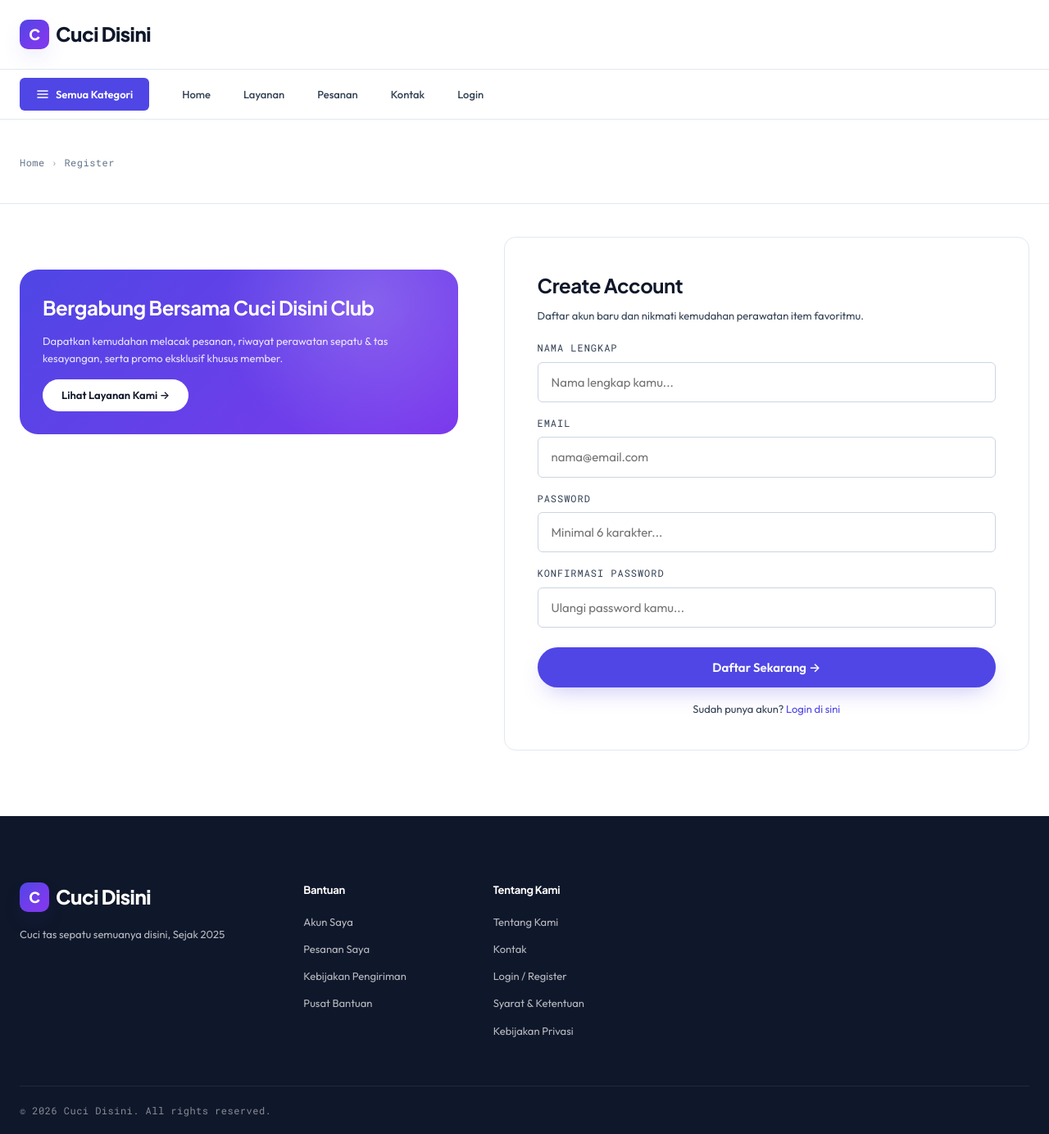
After one commit to saldeww/aplikasi-cuci-sepatu, a PHP site: page /register.php in a window 1280 px wide. The commit adds this page. Shown: the whole page at 82% size. Run offline with PHP 8.4, Linux system fonts and the light colour scheme.

Commit message:
benerin $formatRupiah + bikin register buat customer

```diff
--- a/functions/helper.php
+++ b/functions/helper.php
@@ -6,7 +6,7 @@ function e($value)
     return htmlspecialchars((string) $value, ENT_QUOTES, 'UTF-8');
 }
 
-function rupiah($angka)
+function formatRupiah($harga)
 {
-    return 'Rp ' . number_format((float) $angka, 0, ',', '.');
+    return 'Rp ' . number_format((float) $harga, 0, ',', '.');
 }
--- a/functions/keranjang_functions.php
+++ b/functions/keranjang_functions.php
@@ -131,7 +131,7 @@ function getCartItems($conn, $user_id)
 function getCartVariants($conn)
 {
     $result = $conn->query("
-        SELECT id, layanan_id, nama_varian, durasi_label, harga
+        SELECT id, layanan_id, nama_varian, harga
         FROM layanan_varian
         WHERE status = 'Aktif'
         ORDER BY urutan ASC, id ASC
--- a/index.php
+++ b/index.php
@@ -1,9 +1,10 @@
 <?php
 
 // 1. Panggil data dari file eksternal
-require_once 'data_layanan.php';
+require_once 'config/database.php';
 
-// 2. Opsional: Ambil 4 layanan pertama saja jika ingin menampilkan "Layanan Unggulan" di Home
+
+//2. Opsional: Ambil 4 layanan pertama saja jika ingin menampilkan "Layanan Unggulan" di Home
 $layanan_unggulan = array_slice($layanan_list, 0, 5);
 ?>
 
--- /dev/null
+++ b/register.php
@@ -0,0 +1,340 @@
+<?php
+session_start();
+require_once 'config/database.php';
+
+// Kalau sudah login, arahkan sesuai role
+if (isset($_SESSION['user_id'])) {
+    if (($_SESSION['role'] ?? '') === 'Admin') {
+        header('Location: admin/dashboard.php');
+    } else {
+        header('Location: index.php');
+    }
+    exit;
+}
+
+$error_message = '';
+$success_message = '';
+
+if ($_SERVER['REQUEST_METHOD'] === 'POST') {
+    $nama = trim($_POST['nama'] ?? '');
+    $email = trim($_POST['email'] ?? '');
+    $password = $_POST['password'] ?? '';
+    $confirm_password = $_POST['confirm_password'] ?? '';
+
+    // Validasi input kosong
+    if ($nama === '' || $email === '' || $password === '' || $confirm_password === '') {
+        $error_message = 'Semua kolom wajib diisi.';
+    } elseif (!filter_var($email, FILTER_VALIDATE_EMAIL)) {
+        $error_message = 'Format email tidak valid.';
+    } elseif (strlen($password) < 6) {
+        $error_message = 'Password minimal harus terdiri dari 6 karakter.';
+    } elseif ($password !== $confirm_password) {
+        $error_message = 'Konfirmasi password tidak cocok.';
+    } else {
+        // Cek apakah email sudah terdaftar
+        $stmt_check = $conn->prepare("SELECT id FROM users WHERE email = ? LIMIT 1");
+        $stmt_check->bind_param('s', $email);
+        $stmt_check->execute();
+        $stmt_check->store_result();
+
+        if ($stmt_check->num_rows > 0) {
+            $error_message = 'Email sudah terdaftar. Silakan gunakan email lain atau login.';
+        } else {
+            $stmt_check->close();
+
+            // Hash password dan simpan user baru dengan role default 'Customer'
+            $hashed_password = password_hash($password, PASSWORD_DEFAULT);
+            $role = 'Customer';
+
+            $stmt_insert = $conn->prepare("INSERT INTO users (nama, email, password, role) VALUES (?, ?, ?, ?)");
+            $stmt_insert->bind_param('ssss', $nama, $email, $hashed_password, $role);
+
+            if ($stmt_insert->execute()) {
+                $success_message = 'Registrasi berhasil! Silakan login dengan akun baru kamu.';
+            } else {
+                $error_message = 'Terjadi kesalahan pada sistem. Silakan coba lagi.';
+            }
+            $stmt_insert->close();
+        }
+    }
+}
+?>
+<!doctype html>
+<html lang="id">
+
+<head>
+    <meta charset="utf-8" />
+    <meta name="viewport" content="width=device-width, initial-scale=1" />
+    <title>Register | Cuci Disini</title>
+    <meta
+        name="description"
+        content="Daftar akun baru di Cuci Disini Club untuk menikmati layanan perawatan sepatu, tas, dan helm terbaik." />
+    <meta name="theme-color" content="#4F46E5" />
+    <link rel="preconnect" href="https://fonts.googleapis.com" />
+    <link rel="preconnect" href="https://fonts.gstatic.com" crossorigin />
+    <link
+        rel="stylesheet"
+        href="https://fonts.googleapis.com/css2?family=Plus+Jakarta+Sans:wght@500;600;700;800&family=Outfit:wght@400;500;600;700&family=Roboto+Mono:wght@400;500&display=swap" />
+    <link rel="stylesheet" href="assets/css/styles.css" />
+</head>
+
+<body>
+    <a class="skip-link" href="#main">Skip to content</a>
+    <header class="site-header">
+        <div class="container">
+            <a href="index.php" class="brand"><span class="brand-mark">C</span> Cuci Disini</a>
+            <button class="nav-toggle" aria-label="Open menu">≡</button>
+        </div>
+    </header>
+
+    <nav class="nav-bar" aria-label="Primary">
+        <div class="container">
+            <a href="layanan.php" class="all-cats"><svg
+                    width="16"
+                    height="16"
+                    viewBox="0 0 24 24"
+                    fill="none"
+                    stroke="currentColor"
+                    stroke-width="2.4"
+                    stroke-linecap="round">
+                    <line x1="3" y1="6" x2="21" y2="6" />
+                    <line x1="3" y1="12" x2="21" y2="12" />
+                    <line x1="3" y1="18" x2="21" y2="18" />
+                </svg>Semua Kategori</a>
+            <div class="main-nav">
+                <a href="index.php">Home</a>
+                <a href="layanan.php">Layanan</a>
+                <a href="pesanan.php">Pesanan</a>
+                <a href="kontak.php">Kontak</a>
+                <a href="login.php">Login</a>
+            </div>
+        </div>
+    </nav>
+
+    <div class="drawer" id="drawer" aria-hidden="true">
+        <div class="drawer-head">
+            <a href="index.php" class="brand"><span class="brand-mark">C</span> Cuci Disini</a><button class="drawer-close">Close ✕</button>
+        </div>
+        <a href="index.php">Home</a>
+        <a href="layanan.php">Layanan</a>
+        <a href="pesanan.php">Pesanan</a>
+        <a href="kontak.php">Kontak</a>
+    </div>
+
+    <main id="main">
+        <section class="page-head">
+            <div class="container">
+                <div class="crumbs">
+                    <a href="index.php">Home</a> <span class="sep">›</span>
+                    <span>Register</span>
+                </div>
+            </div>
+        </section>
+
+        <section>
+            <div class="container">
+                <div class="contact-grid">
+                    <div class="contact-info">
+                        <div
+                            style="
+                margin-top: var(--s7);
+                padding: var(--s6);
+                background: linear-gradient(
+                  135deg,
+                  var(--indigo),
+                  var(--card-purple)
+                );
+                color: var(--paper);
+                border-radius: var(--r-lg);
+                position: relative;
+                overflow: hidden;
+              ">
+                            <div
+                                style="
+                    position: absolute;
+                    inset: 0;
+                    background-image: radial-gradient(
+                      circle at 80% 20%,
+                      rgba(255, 255, 255, 0.18) 0,
+                      transparent 40%
+                    );
+                    pointer-events: none;
+                  "></div>
+                            <div style="position: relative">
+                                <h3
+                                    style="
+                      color: var(--paper);
+                      font-size: var(--text-xl);
+                      margin-bottom: var(--s3);
+                    ">
+                                    Bergabung Bersama Cuci Disini Club
+                                </h3>
+                                <p
+                                    style="
+                      color: rgba(255, 255, 255, 0.85);
+                      font-size: var(--text-sm);
+                      line-height: 1.6;
+                      margin-bottom: var(--s4);
+                    ">
+                                    Dapatkan kemudahan melacak pesanan, riwayat perawatan sepatu & tas kesayangan, serta promo eksklusif khusus member.
+                                </p>
+                                <a href="layanan.php" class="btn btn--paper">Lihat Layanan Kami →</a>
+                            </div>
+                        </div>
+                    </div>
+
+                    <form class="contact-form" action="register.php" method="POST">
+                        <h2 style="font-size: var(--text-xl); margin-bottom: var(--s2)">
+                            Create Account
+                        </h2>
+
+                        <p style="
+        color: var(--fg-soft);
+        font-size: var(--text-sm);
+        margin-bottom: var(--s5);
+    ">
+                            Daftar akun baru dan nikmati kemudahan perawatan item favoritmu.
+                        </p>
+
+                        <?php if (!empty($error_message)): ?>
+                            <div style="
+            padding: 12px;
+            background: #fee2e2;
+            color: #991b1b;
+            border-radius: 6px;
+            margin-bottom: 16px;
+            font-size: 14px;
+        ">
+                                <?= htmlspecialchars($error_message) ?>
+                            </div>
+                        <?php endif; ?>
+
+                        <?php if (!empty($success_message)): ?>
+                            <div style="
+            padding: 12px;
+            background: #d1fae5;
+            color: #065f46;
+            border-radius: 6px;
+            margin-bottom: 16px;
+            font-size: 14px;
+        ">
+                                <?= htmlspecialchars($success_message) ?>
+                                <div style="margin-top: 8px;">
+                                    <a href="login.php" style="color: #047857; font-weight: 600; text-decoration: underline;">Klik di sini untuk login →</a>
+                                </div>
+                            </div>
+                        <?php endif; ?>
+
+                        <div class="field">
+                            <label for="c-nama">Nama Lengkap</label>
+                            <input
+                                id="c-nama"
+                                name="nama"
+                                type="text"
+                                required
+                                autocomplete="name"
+                                placeholder="Nama lengkap kamu..."
+                                value="<?= htmlspecialchars($_POST['nama'] ?? '') ?>">
+                        </div>
+
+                        <div class="field">
+                            <label for="c-email">Email</label>
+                            <input
+                                id="c-email"
+                                name="email"
+                                type="email"
+                                required
+                                autocomplete="email"
+                                placeholder="nama@email.com"
+                                value="<?= htmlspecialchars($_POST['email'] ?? '') ?>">
+                        </div>
+
+                        <div class="field">
+                            <label for="c-password">Password</label>
+                            <input
+                                id="c-password"
+                                name="password"
+                                type="password"
+                                required
+                                autocomplete="new-password"
+                                placeholder="Minimal 6 karakter...">
+                        </div>
+
+                        <div class="field">
+                            <label for="c-confirm-password">Konfirmasi Password</label>
+                            <input
+                                id="c-confirm-password"
+                                name="confirm_password"
+                                type="password"
+                                required
+                                autocomplete="new-password"
+                                placeholder="Ulangi password kamu...">
+                        </div>
+
+                        <button
+                            class="btn btn--indigo btn--block"
+                            type="submit"
+                            style="
+            padding: 16px;
+            font-size: var(--text-base);
+            margin-top: var(--s2);
+        ">
+                            Daftar Sekarang →
+                        </button>
+
+                        <p style="
+        font-size: 13px;
+        color: var(--fg-soft);
+        margin-top: var(--s4);
+        text-align: center;
+    ">
+                            Sudah punya akun?
+                            <a href="login.php" style="color: var(--indigo)">
+                                Login di sini
+                            </a>
+                        </p>
+                    </form>
+                </div>
+            </div>
+        </section>
+    </main>
+
+    <footer class="site-footer">
+        <div class="container">
+            <div class="footer-grid">
+                <div class="footer-brand">
+                    <div class="mark">
+                        <span class="brand-mark">C</span> Cuci Disini
+                    </div>
+                    <p>Cuci tas sepatu semuanya disini, Sejak 2025</p>
+                </div>
+                <div class="footer-col">
+                    <h4>Bantuan</h4>
+                    <ul>
+                        <li><a href="#">Akun Saya</a></li>
+                        <li><a href="pesanan.php">Pesanan Saya</a></li>
+                        <li><a href="#">Kebijakan Pengiriman</a></li>
+                        <li><a href="#">Pusat Bantuan</a></li>
+                    </ul>
+                </div>
+                <div class="footer-col">
+                    <h4>Tentang Kami</h4>
+                    <ul>
+                        <li><a href="#">Tentang Kami</a></li>
+                        <li><a href="kontak.php">Kontak</a></li>
+                        <li><a href="login.php">Login / Register</a></li>
+                        <li><a href="#">Syarat &amp; Ketentuan</a></li>
+                        <li><a href="#">Kebijakan Privasi</a></li>
+                    </ul>
+                </div>
+            </div>
+            <div class="footer-bottom">
+                <span>© <?php echo date('Y'); ?> Cuci Disini. All rights reserved.</span>
+            </div>
+        </div>
+    </footer>
+
+    <script src="assets/js/main.js" defer></script>
+</body>
+
+</html>
```
Also changed, not shown: checkout.php (+6 -6 lines), data_layanan.php (deleted, +0 -88 lines), keranjang.php (+12 -12 lines), layanan.php (+5 -14 lines).
